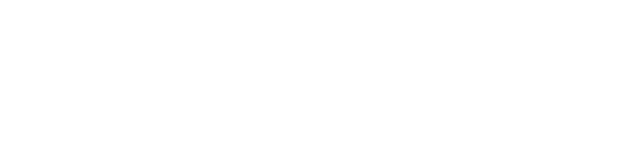
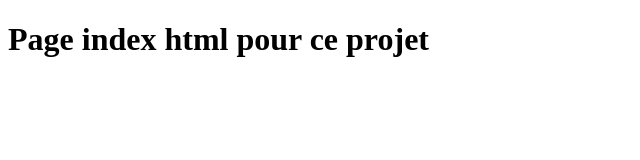
Before and after one commit to Thi-Dev/git-commands, a plain HTML site: page index.html in a window 1280 px wide. Shown: the whole page, without its empty margins (0-640 px from the left). Drawn offline with Linux system fonts and the light colour scheme.

Commit message:
Contenu de la page

```diff
--- a/index.html
+++ b/index.html
@@ -6,6 +6,6 @@
     <title>Formation Git</title>
 </head>
 <body>
-
+    <h1>Page index html pour ce projet</h1>
 </body>
 </html>
```
